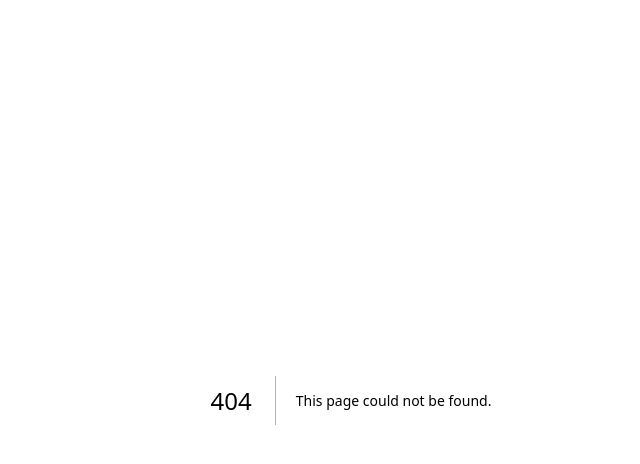
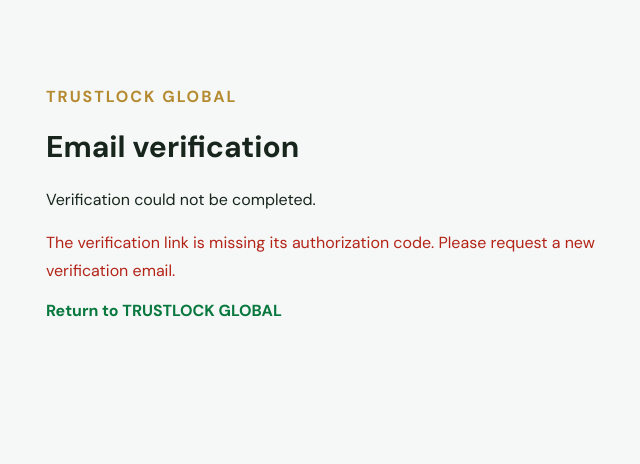
Before and after one commit to arnaudafrochaineverification-cyber/trustlock-global, a Next.js app: page /auth/callback in a window 1280 px wide. Before the commit this address had no page. Shown: the top 464 px of the page, without its empty margins (289-929 px from the left). Built offline with nearby package versions, Linux system fonts and the light colour scheme.

Commit message:
Implement email verification callback page

```diff
--- /dev/null
+++ b/src/app/auth/callback/page.tsx
@@ -0,0 +1,82 @@
+
+"use client";
+
+import { useEffect, useRef, useState } from "react";
+import Link from "next/link";
+import { supabase } from "@/lib/supabase";
+
+export default function AuthCallbackPage() {
+  const started = useRef(false);
+  const [status, setStatus] = useState("Verifying your email...");
+  const [error, setError] = useState("");
+
+  useEffect(() => {
+    if (started.current) return;
+    started.current = true;
+
+    async function verifyEmail() {
+      const params = new URLSearchParams(window.location.search);
+      const code = params.get("code");
+      const authError =
+        params.get("error_description") || params.get("error");
+
+      if (authError) {
+        setError(decodeURIComponent(authError.replace(/\+/g, " ")));
+        setStatus("Email verification failed.");
+        return;
+      }
+
+      if (!code) {
+        setError(
+          "The verification link is missing its authorization code. Please request a new verification email."
+        );
+        setStatus("Verification could not be completed.");
+        return;
+      }
+
+      const { error: exchangeError } =
+        await supabase.auth.exchangeCodeForSession(code);
+
+      if (exchangeError) {
+        setError(exchangeError.message);
+        setStatus("Email verification failed.");
+        return;
+      }
+
+      setStatus("Your email has been verified successfully.");
+    }
+
+    verifyEmail().catch(() => {
+      setError("An unexpected error occurred. Please try again.");
+      setStatus("Verification could not be completed.");
+    });
+  }, []);
+
+  return (
+    <main className="container" style={{ maxWidth: "650px", padding: "70px 20px" }}>
+      <p style={{ color: "#b58b32", fontWeight: 700, letterSpacing: "2px" }}>
+        TRUSTLOCK GLOBAL
+      </p>
+
+      <h1 style={{ fontSize: "30px" }}>Email verification</h1>
+
+      <p style={{ lineHeight: 1.7 }}>{status}</p>
+
+      {error && (
+        <p role="alert" style={{ color: "#b42318", lineHeight: 1.7 }}>
+          {error}
+        </p>
+      )}
+
+      {!error && status.includes("successfully") && (
+        <p style={{ color: "#08783e", lineHeight: 1.7 }}>
+          Your account is now verified. The next step is organization setup.
+        </p>
+      )}
+
+      <Link href="/" style={{ color: "#08783e", fontWeight: 700 }}>
+        Return to TRUSTLOCK GLOBAL
+      </Link>
+    </main>
+  );
+}
```
